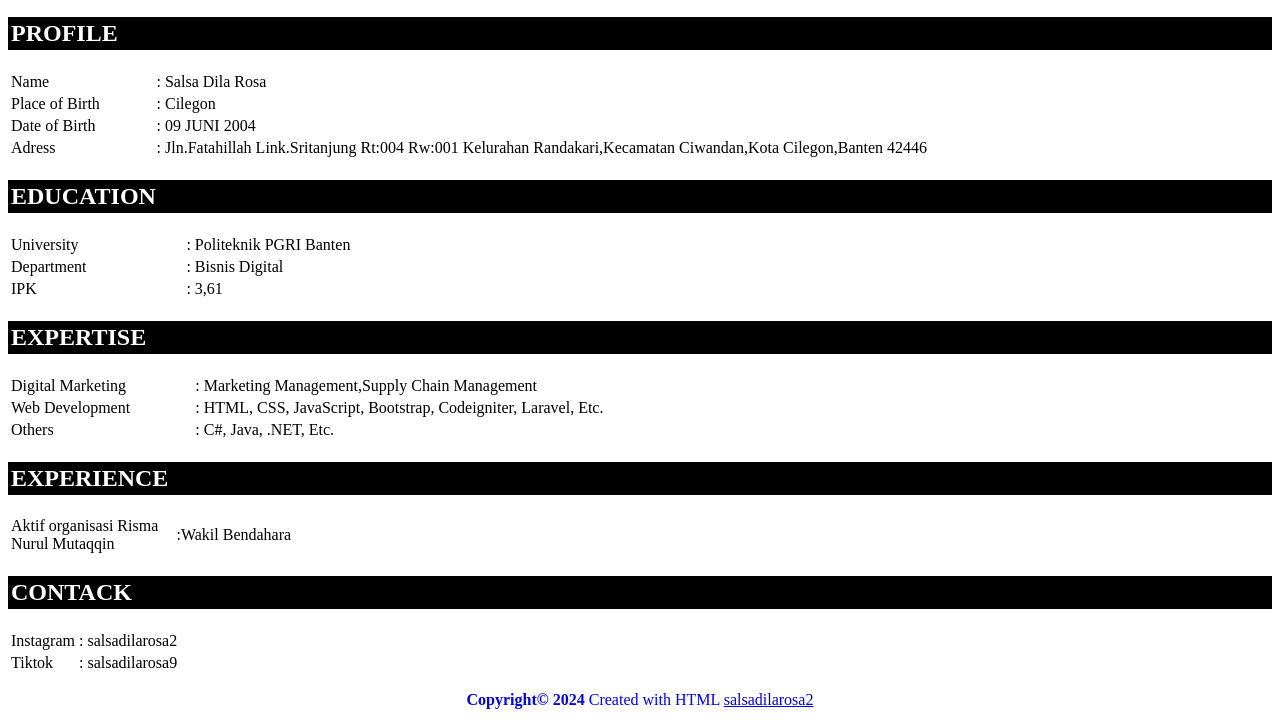
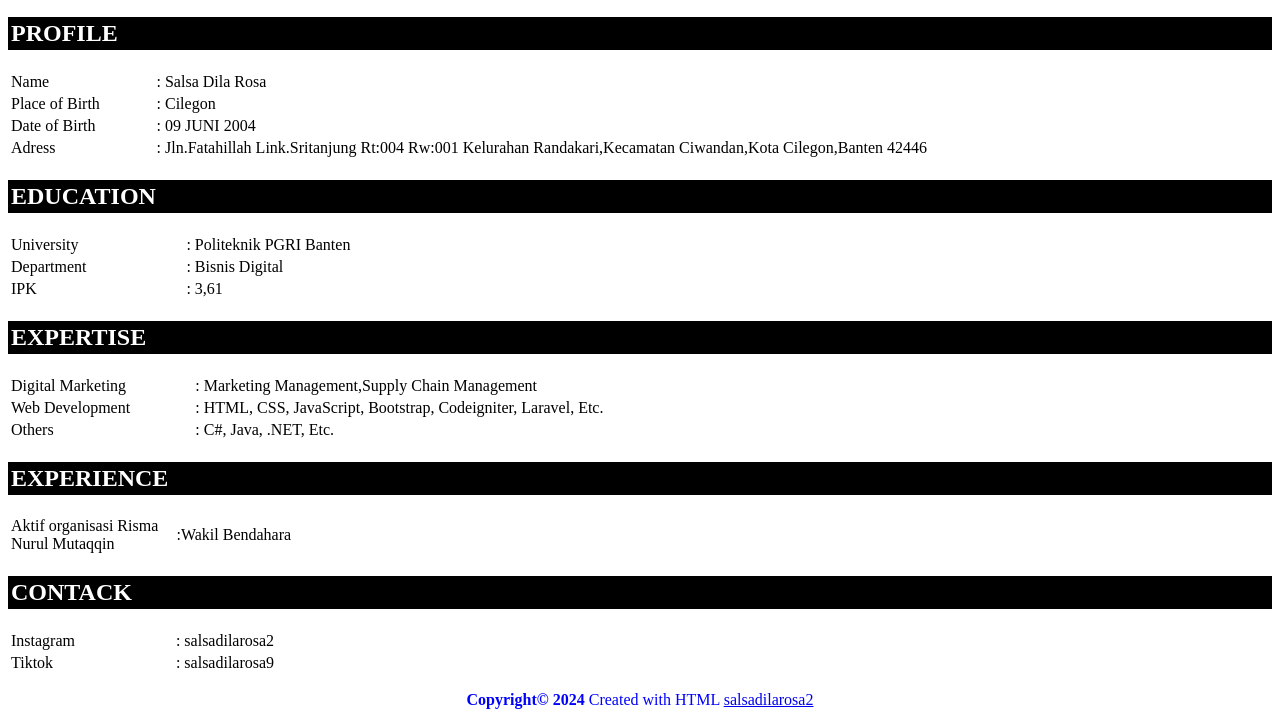
Before and after one commit to salsadilarosa/salsadilarosa.github.io, a plain HTML site: page index.html in a window 1280 px wide. Shown: the part 400-1125 px from the top of the page. Drawn offline with Linux system fonts and the light colour scheme.

Commit message:
Update index.html

```diff
--- a/index.html
+++ b/index.html
@@ -108,7 +108,7 @@ background-color: blue;
 </tr>
 <tr>
 <td width="1%">Tiktok</td>
-<td width="10%">: salsadilarosa9<td>
+<td width="10%">: salsadilarosa9</td>
 </tr>
 </table>
 <footer>
```
